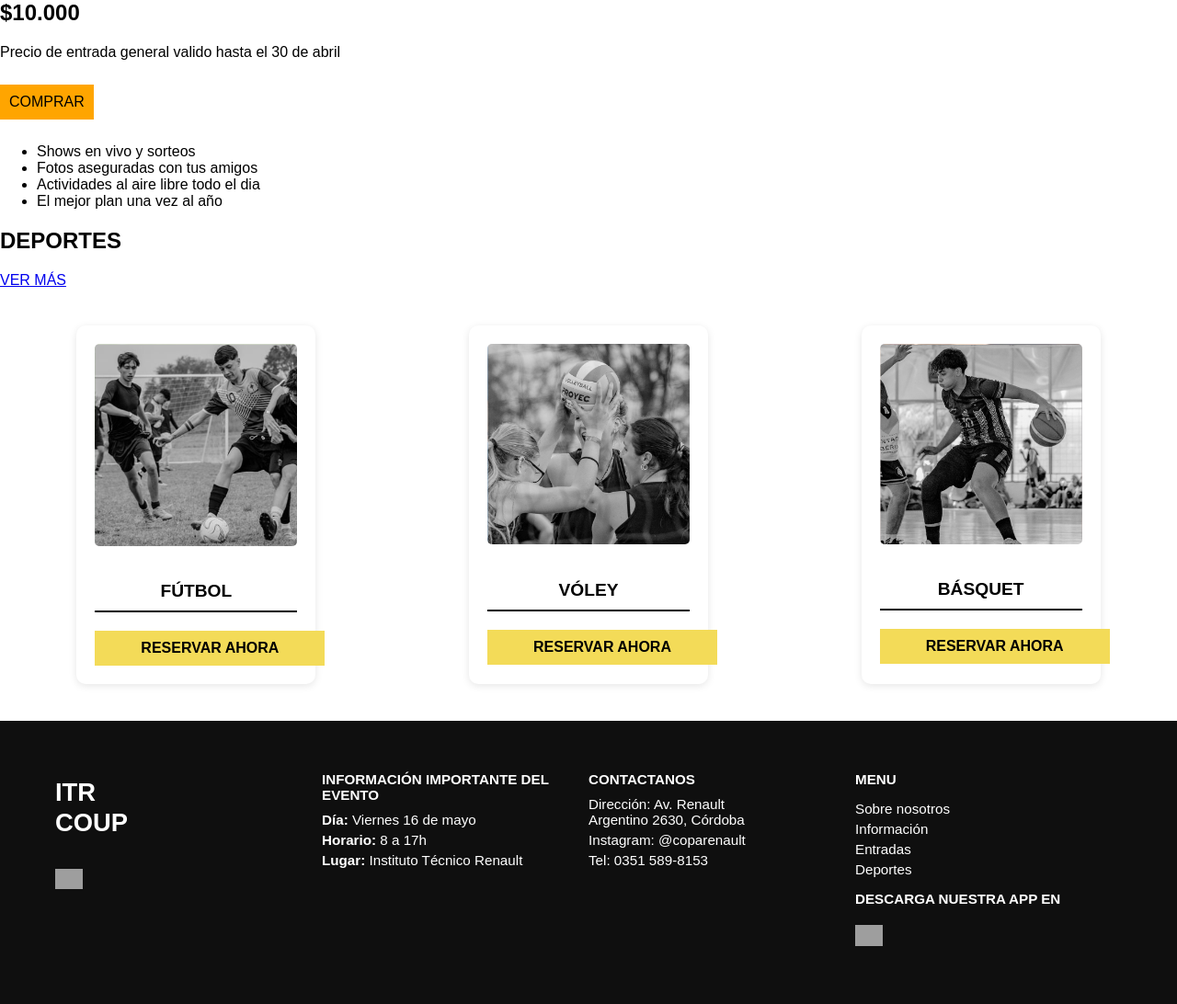
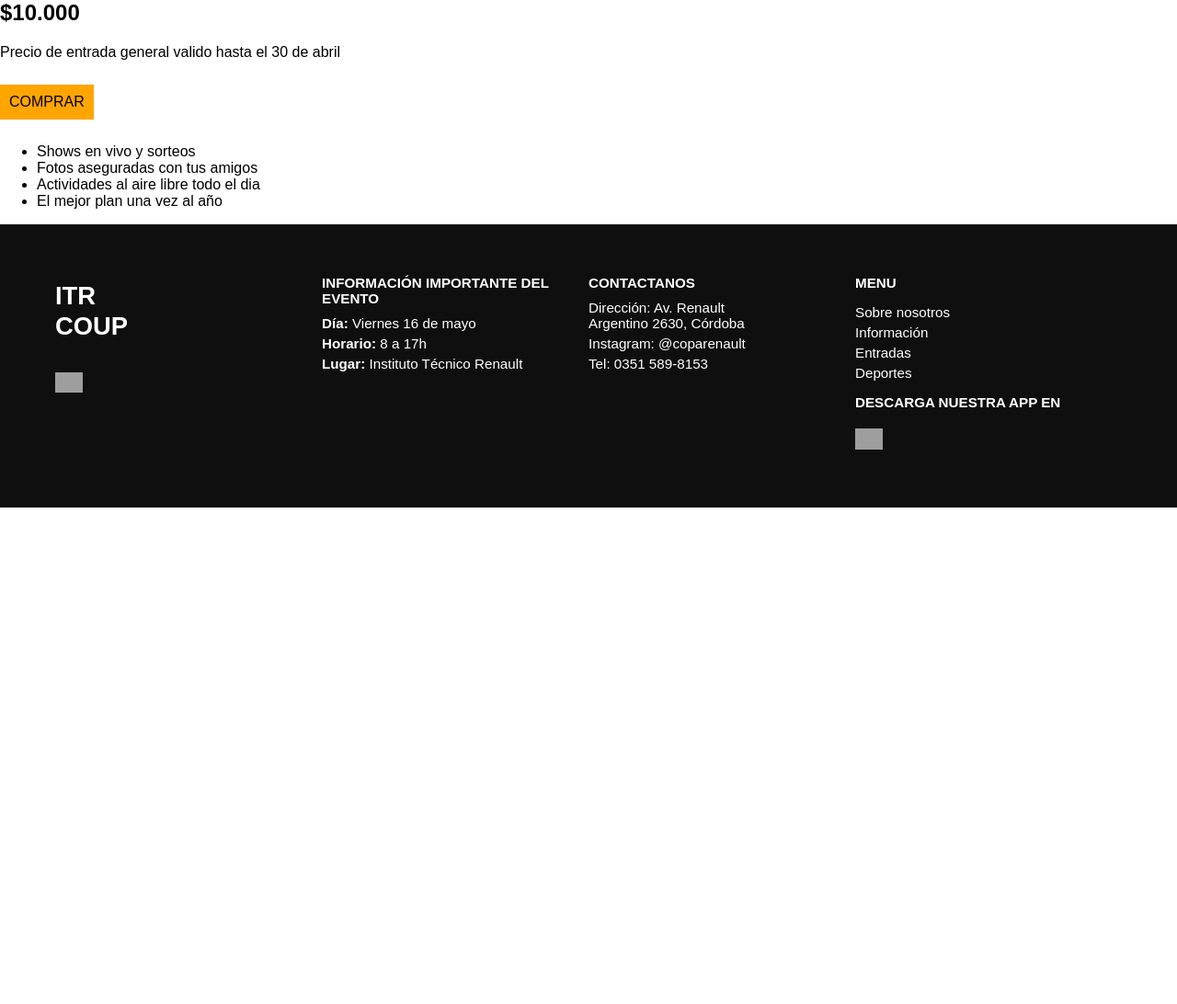
Before and after one commit to OriDaer/App_ItrCoup, a Flask app: page / in a window 1280 px wide. Shown: the part 2493-3585 px from the top of the page at 92% size. After the commit the page ends 3045 px from the top, so only its background shows below. Run offline with Flask 3, Linux system fonts and the light colour scheme; grey boxes are pictures that could not be loaded.

Commit message:
funciona lo de ddeportes basico

```diff
--- a/templates/deportes.html
+++ b/templates/deportes.html
@@ -1,3 +1,8 @@
+{% extends 'base.html' %}
+{% block title %}Deportes{% endblock %}
+
+{% block content %}
+
 <section class="deportes">
     <div class="deportes-header">
         <h2>DEPORTES</h2>
@@ -24,3 +29,4 @@
         </div>
     </div>
 </section>
+{% endblock %}
--- a/templates/index.html
+++ b/templates/index.html
@@ -41,33 +41,4 @@
             </ul>
         </div>
     </section>
-    <!-- Sección Deportes -->
-<section class="deportes">
-    <div class="deportes-header">
-        <h2>DEPORTES</h2>
-        <a href="#" class="ver-mas">VER MÁS</a>
-    </div>
-    <div class="deportes-grid">
-        <div class="deporte">
-            <img src="{{ url_for('static', filename='img/deportes/futbol.png') }}" alt="Fútbol">
-            <h3>FÚTBOL</h3>
-            <div class="linea"></div>
-            <a href="#" class="boton-reservar">RESERVAR AHORA</a>
-        </div>
-        <div class="deporte">
-            <img src="{{ url_for('static', filename='img/deportes/voley.png') }}" alt="Vóley">
-            <h3>VÓLEY</h3>
-            <div class="linea"></div>
-            <a href="#" class="boton-reservar">RESERVAR AHORA</a>
-        </div>
-        <div class="deporte">
-            <img src="{{ url_for('static', filename='img/deportes/basquet.png') }}" alt="Básquet">
-            <h3>BÁSQUET</h3>
-            <div class="linea"></div>
-            <a href="#" class="boton-reservar">RESERVAR AHORA</a>
-        </div>
-    </div>
-</section>
-
-
 {% endblock %}
--- a/templates/inscripcion-equipo.html
+++ b/templates/inscripcion-equipo.html
@@ -1,3 +1,8 @@
+{% extends 'base.html' %}
+{% block title %}Inscripcion de equipos{% endblock %}
+
+{% block content %}
+
 <!DOCTYPE html>
 <html lang="es">
 <head>
@@ -39,3 +44,4 @@
     </form>
 </body>
 </html>
+{% endblock %}
```
Also changed, not shown: templates/entrada-general.html (+19 -20 lines).
